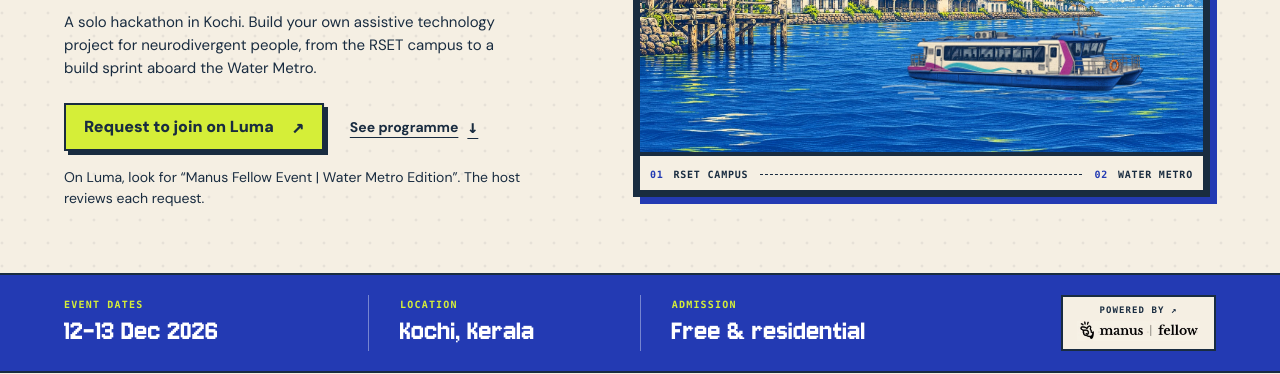
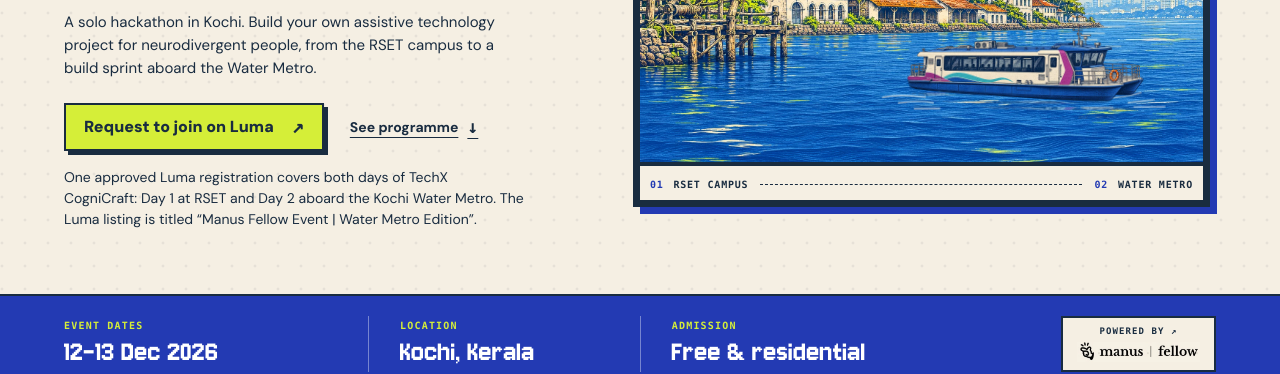
Before and after one commit to robinfrancis186/cognicraft, a plain HTML site: page index.html in a window 1280 px wide. Shown: the part 434-808 px from the top of the page. Drawn offline with Linux system fonts and the light colour scheme.

Commit message:
Clarify one approved registration covers both event days

```diff
--- a/index.html
+++ b/index.html
@@ -140,8 +140,10 @@
                 >
               </div>
               <p class="registration-note">
-                On Luma, look for “Manus Fellow Event | Water Metro Edition”.
-                The host reviews each request.
+                One approved Luma registration covers both days of TechX
+                CogniCraft: Day 1 at RSET and Day 2 aboard the Kochi Water Metro.
+                The Luma listing is titled “Manus Fellow Event | Water Metro
+                Edition”.
               </p>
             </div>
             <figure class="harbour-window">
@@ -861,7 +863,7 @@
                 >REQUEST TO JOIN ON LUMA <span aria-hidden="true">↗</span></a
               >
               <p>
-                Solo participation. Registration is subject to host approval.
+                Solo participation. One approved registration covers both days.
               </p>
             </div>
             <div class="cog-faq-items">
@@ -876,7 +878,9 @@
                     >Manus Fellow Event | Water Metro Edition page on Luma</a
                   >
                   and request to join. Registration is open and requires host
-                  approval.
+                  approval. One approved Luma registration covers both days of
+                  TechX CogniCraft: Day 1 at RSET and Day 2 aboard the Kochi
+                  Water Metro.
                 </p>
               </details>
               <details>
```
Also changed, not shown: 1 other file.
